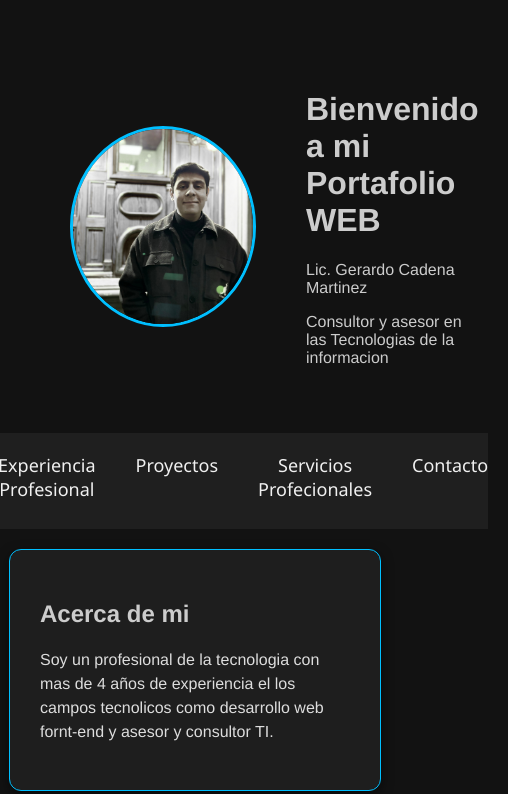
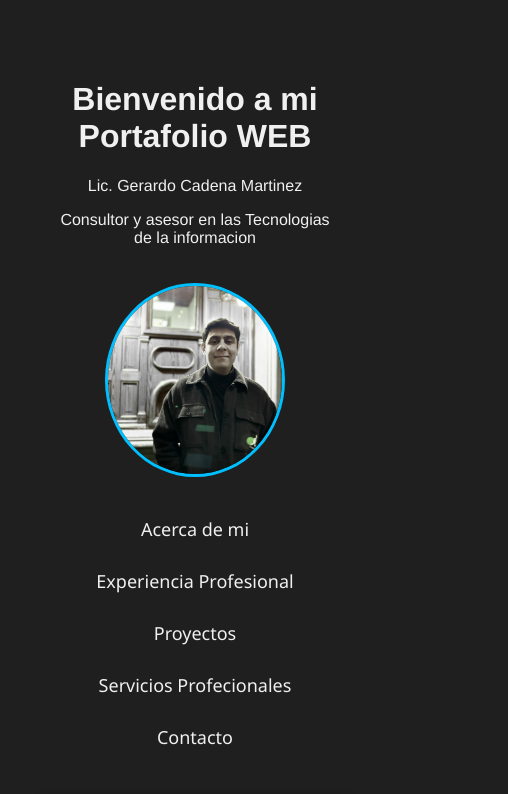
Before and after one commit to GerardoCadenaMartinez/Mi-portafolio-web-, a plain HTML site: page index.html in a window 390 px wide. Shown: the top 794 px of the page, 508 px wide, since content can reach past the window. Drawn offline with Linux system fonts and the light colour scheme.

Commit message:
Add files via upload

```diff
--- a/styles.css
+++ b/styles.css
@@ -1,80 +1,47 @@
-body {      /*el body se refiere al cuerpo del html */
-  background: #1f1f1f; /*el background se refiere al color de fondo del html */
+/* Global box-sizing para que todo respete padding y border */
+* {
+  box-sizing: border-box;
+}
+
+body {
+  background: #1f1f1f;
   color: #f0f0f0;
+  font-family: 'Helvetica Neue', Arial, sans-serif;
+  margin: 0;
+  padding: 40px;
 }
-/*  se define en este bloque de declaracion al  color del fondo de pantalla     */
-
-
-
 
 .profile-photo {
-  max-width: 180px;          /* Tamaño fijo, ajusta a tu gusto */
-        /* Igual al width para que sea cuadrada */
-  object-fit: cover;     /* Para que no se deforme */
-  border-radius: 50%;    /* La hace redonda */
-  border: 3px solid #00bfff;  /* Borde del mismo tono neón */
+  max-width: 180px;
+  width: 100%;
+  height: auto;
+  object-fit: cover;
+  border-radius: 50%;
+  border: 3px solid #00bfff;
   transition: transform 0.5s ease, box-shadow 0.5s ease;
 }
 
 .profile-photo:hover {
-  transform: scale(1.05);  /* Zoom suave */
-  box-shadow: 0 0 20px #00ffe7; /* Sombra brillante neón */
+  transform: scale(1.05);
+  box-shadow: 0 0 20px #00ffe7;
 }
 
-
-@media (max-width: 768px) {
 .header-container {
-    flex-direction: column; /* Foto arriba, texto abajo */
-    text-align: center;     /* Centra el texto */
-    gap: 20px;              /* Espaciado más pequeño */
+  display: flex;
+  align-items: center;
+  justify-content: flex-start;
+  gap: 50px;
+  padding: 30px;
+  max-width: 1200px;
+  margin: 0 auto;
+  flex-direction: row-reverse;
 }
 
 .header-text {
-    text-align: center;     /* Centra texto en móviles */
-  }
+  text-align: left;
+  flex: 1;
 }
 
-
-
-
-
-
-
-
-
-
-
-
-
-
-
-
-
-
-
-
-/*se abre el container para la imagen*/
-.header-container {  /* se abre el bloque de declaracion para la foto*/
-  display: flex; /* Activa Flexbox, un sistema de diseño en CSS que te permite organizar los elementos hijos*/
-  align-items: center;/* Alinea verticalmente los elementos dentro del contenedor. En este caso, la foto y el texto estarán centrados en altura si hay diferencia de tamaño.*/
-  justify-content: flex-start;/*Alinea los elementos hacia el inicio del eje principal, que en este caso es horizontal porque está en row-reverse (ver más abajo).*/
-  gap: 50px; /*Agrega un espacio de 20 píxeles entre los elementos (entre el texto y la foto).*/
-  padding: 30px; /*Agrega un espacio interno de 20px entre el borde del contenedor y su contenido, para que no quede pegado a los bordes.*/
-  max-width: 1200px; /*Limita el ancho máximo del contenedor a 900 píxeles, para que no se haga demasiado ancho en pantallas grandes.*/
-  margin: 0 auto; /*Centra el contenedor horizontalmente en la página. 0 es el margen superior/inferior, y auto en los lados lo centra.*/
-  flex-direction: row-reverse; /* invierte el orden: foto a la derecha, texto a la izquierda */
-}
-
-/*se abre el container para la el texto*/
-.header-text { /* es la clase CSS para darle estilo al bloque de texto de tu encabezado.*/
-  text-align: left; /* ahora alineamos a la izquierda */
-  flex: 1;/*La propiedad flex: 1; le dice al navegador que ese elemento debe ocupar todo el espacio disponible que pueda dentro de su contenedor flex.*/
-}
-/* se cierra bloque de declaracion a la foto y el texto alineado */
-
-
-
-/*se abre el bloque para el NAV*/
 .minimal-nav {
   background-color: #1f1f1f;
   padding: 20px 0;
@@ -105,7 +72,7 @@ body {      /*el body se refiere al cuerpo del html */
   bottom: -5px;
   width: 0%;
   height: 2px;
-  background-color: #00ffe7; /* línea de color neón suave */
+  background-color: #00ffe7;
   transition: width 0.3s;
 }
 
@@ -115,22 +82,6 @@ body {      /*el body se refiere al cuerpo del html */
 
 .minimal-nav li a:hover {
   color: #00ffe7;
-}
-/* se cierra el bloque del nav */
-
-
-
-/* se abre bloque para el recuadro de acerca de mi*/
- body {
-      font-family: 'Helvetica Neue', Arial, sans-serif;
-      background: #121212;
-      margin: 0;
-      padding: 40px;
-      display: flex;
-      flex-direction: column;
-      gap: 20px;
-      align-items: center;
-      color: #ccc;
 }
 
 .card {
@@ -142,6 +93,7 @@ body {      /*el body se refiere al cuerpo del html */
   max-width: 600px;
   width: 100%;
   transition: border 0.3s ease, transform 0.3s ease, box-shadow 0.3s ease;
+  margin: 20px auto;
 }
 
 .card:hover {
@@ -175,4 +127,21 @@ body {      /*el body se refiere al cuerpo del html */
   margin-bottom: 8px;
 }
 
-  /* se cierra bloque*/
+/* Responsive */
+@media (max-width: 768px) {
+  .header-container {
+    flex-direction: column;
+    text-align: center;
+    gap: 20px;
+    padding: 20px;
+  }
+
+  .header-text {
+    text-align: center;
+  }
+
+  .minimal-nav ul {
+    flex-direction: column;
+    gap: 20px;
+  }
+}
```
Lines whose indentation alone changed are shown as unchanged.
